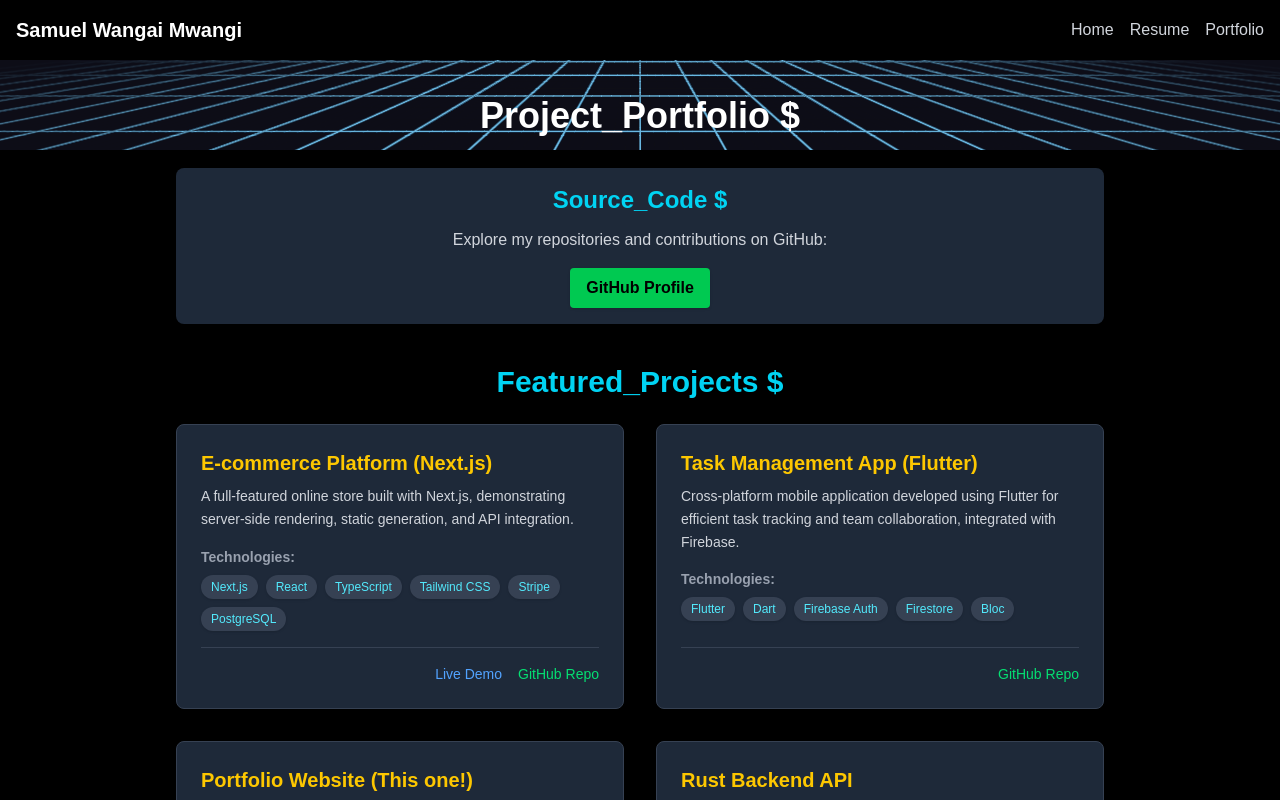
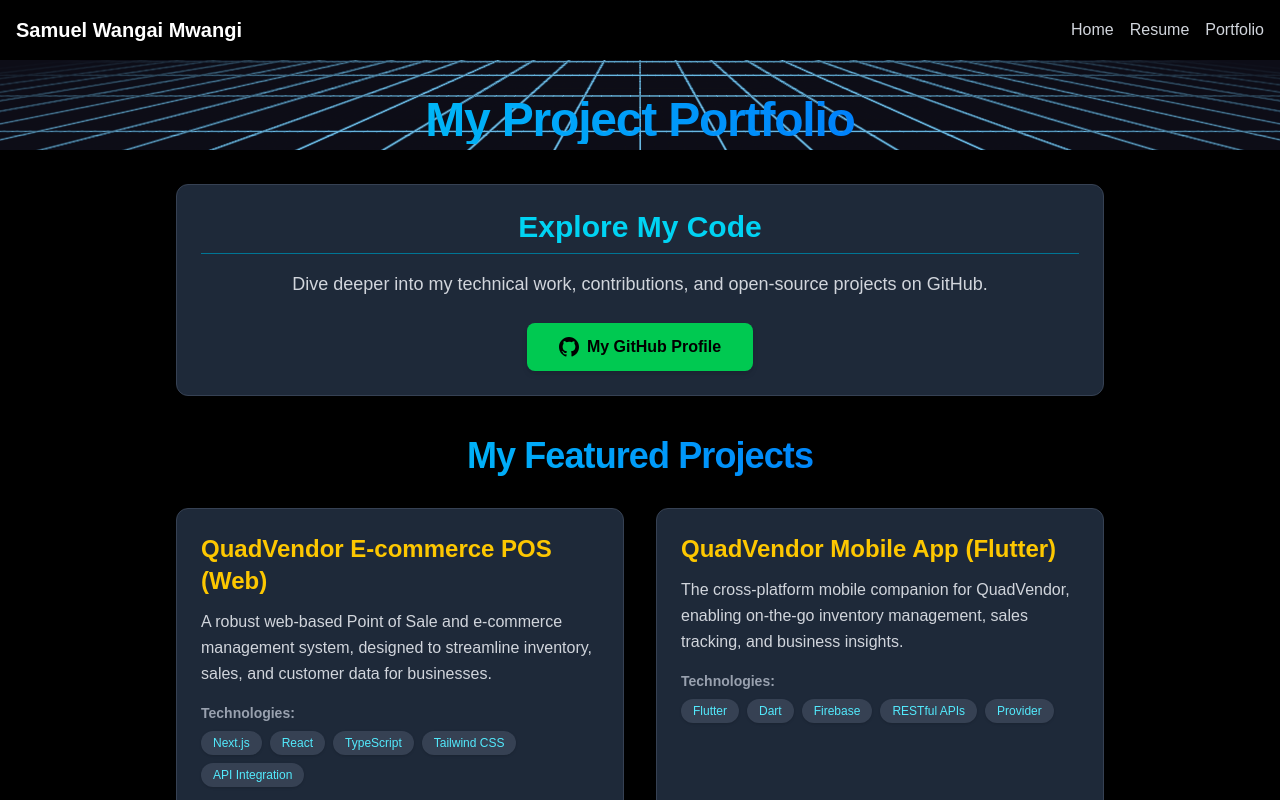
Before and after one commit to swangai7178/portfolio, a Next.js app: page /portfolio in a window 1280 px wide. Built offline with nearby package versions, Linux system fonts and the light colour scheme.

Commit message:
update on orderspage

```diff
--- a/src/app/portfolio/page.tsx
+++ b/src/app/portfolio/page.tsx
@@ -3,64 +3,80 @@
  * All rights reserved.
  */
 // src/app/portfolio/page.tsx
-import Navbar from '@/app/component/navbar'; // Ensure path is correct
-import DeveloperVibeBackground from '@/app/component/StaticStarsBackground'; // Ensure path is correct
+import Navbar from '@/app/component/navbar';
+import DeveloperVibeBackground from '@/app/component/StaticStarsBackground';
 import Link from 'next/link';
 import React from 'react';
 
-// --- Placeholder Project Data ---
-// Replace this array with your actual project details
+// --- Actual Project Data ---
 const projects = [
   {
     id: 1,
-    title: "E-commerce Platform (Next.js)",
-    description: "A full-featured online store built with Next.js, demonstrating server-side rendering, static generation, and API integration.",
-    tech: ["Next.js", "React", "TypeScript", "Tailwind CSS", "Stripe", "PostgreSQL"],
-    liveUrl: "#", // Replace with actual Live Demo URL or null
-    repoUrl: "#", // Replace with actual GitHub Repo URL or null
+    title: "QuadVendor E-commerce POS (Web)",
+    description: "A robust web-based Point of Sale and e-commerce management system, designed to streamline inventory, sales, and customer data for businesses.",
+    tech: ["Next.js", "React", "TypeScript", "Tailwind CSS", "API Integration"],
+    liveUrl: "https://quadvendor.net/",
+    repoUrl: null, // Private repo for commercial projects
   },
   {
     id: 2,
-    title: "Task Management App (Flutter)",
-    description: "Cross-platform mobile application developed using Flutter for efficient task tracking and team collaboration, integrated with Firebase.",
-    tech: ["Flutter", "Dart", "Firebase Auth", "Firestore", "Bloc"],
-    liveUrl: null, // Replace with App Store/Play Store link or null
-    repoUrl: "#", // Replace with actual GitHub Repo URL or null
+    title: "QuadVendor Mobile App (Flutter)",
+    description: "The cross-platform mobile companion for QuadVendor, enabling on-the-go inventory management, sales tracking, and business insights.",
+    tech: ["Flutter", "Dart", "Firebase", "RESTful APIs", "Provider"],
+    liveUrl: "https://play.google.com/store/apps/details?id=com.quadvendor.pos&hl=en", // Links are in Published Apps section
+    repoUrl: null, // Private repo for commercial projects
   },
   {
     id: 3,
-    title: "Portfolio Website (This one!)",
-    description: "Personal portfolio site built with Next.js and Tailwind CSS, showcasing projects and skills with a dynamic background.",
-    tech: ["Next.js", "React", "TypeScript", "Tailwind CSS", "Vercel"],
-    liveUrl: "/", // Link to the site itself
-    repoUrl: "https://github.com/swangai7178/your-portfolio-repo", // Replace with your repo link
+    title: "Sahibu360 E-commerce Platform (Web)",
+    description: "A comprehensive web-based e-commerce solution for sellers and buyers, offering product listing, secure transactions, and order management.",
+    tech: ["Next.js", "React", "TypeScript", "Tailwind CSS", "Payment Gateways"],
+    liveUrl: "https://sahibu360.net/",
+    repoUrl: null, // Private repo for commercial projects
   },
   {
     id: 4,
-    title: "Rust Backend API",
-    description: "RESTful API service built with Rust and Actix-web, featuring high performance and secure authentication.",
-    tech: ["Rust", "Actix-web", "PostgreSQL", "JWT", "Docker"],
-    liveUrl: null,
-    repoUrl: "#",
+    title: "Sahibu Mobile App (Flutter)",
+    description: "The official mobile application for the Sahibu360 platform, providing a seamless shopping and selling experience for users.",
+    tech: ["Flutter", "Dart", "Firebase", "Provider", "API Integration"],
+    liveUrl: "https://play.google.com/store/apps/details?id=com.sahibumanager.sahibu&hl=en", // Links are in Published Apps section
+    repoUrl: null, // Private repo for commercial projects
   },
   {
     id: 5,
-    title: "Weather App (React)",
-    description: "A weather forecasting application built with React and OpenWeather API, providing real-time weather updates.",
-    tech: ["React", "JavaScript", "CSS", "OpenWeather API"],
-    liveUrl: "#", // Replace with actual Live Demo URL or null
-    repoUrl: "https://github.com/swangai7178/weather-app", // Replace with actual GitHub Repo URL or null
+    title: "Smartply Mobile App (Flutter)",
+    description: "An intuitive cross-platform application designed for eccomerce sales.",
+    tech: ["Flutter", "Dart", "IoT Integration", "Real-time Data"],
+    liveUrl: "https://play.google.com/store/apps/details?id=com.smartply.ecommerce&hl=en", // Links are in Published Apps section
+    repoUrl: null, // Private repo for commercial projects
   },
   {
     id: 6,
-    title: "Blog Platform (Django)",
-    description: "A blogging platform built with Django, featuring user authentication, post creation, and comment functionality.",
-    tech: ["Django", "Python", "SQLite", "Bootstrap"],
-    liveUrl: null,
-    repoUrl: "https://github.com/swangai7178/django-blog-platform", // Replace with actual GitHub Repo URL or null
+    title: "Murimi Murango & Advocates (Web)",
+    description: "A professional and responsive website for a law firm, designed to establish an online presence and provide essential information to clients.",
+    tech: ["Next.js", "React", "TypeScript", "Tailwind CSS", "SEO Optimization"],
+    liveUrl: "https://murimimurangoandadvocates.com/",
+    repoUrl: null, // Private repo for client projects
   },
+  {
+    id: 7,
+    title: "Rising Gamers (Web Application)",
+    description: "A dynamic web platform for gamers, featuring user profiles, game discovery, and community interaction. Built for performance and user engagement.",
+    tech: ["Next.js", "React", "TypeScript", "Tailwind CSS", "Vercel Deployment"],
+    liveUrl: "https://rising-gamers.vercel.app/",
+    repoUrl: "https://github.com/your-repo-for-rising-gamers", // Replace with actual GitHub Repo URL if public
+  },
+  {
+    id: 8,
+    title: "Kenyan Counties Package (Flutter)",
+    description: "Authored and published the `kenya_counties` package on pub.dev. This Flutter package provides a seamless and efficient way for developers to integrate and manage Kenyan county data in their applications, enhancing localized user experiences.",
+    tech: ["Flutter", "Dart", "Pub.dev", "Package Development"],
+    liveUrl: "https://pub.dev/packages/kenya_counties",
+    repoUrl: "https://github.com/swangai7178/kenya_counties", // Assuming you'd have a public repo for your package
+  },
+  // You can add more projects here following the same structure
 ];
-// --- End Placeholder Project Data ---
+// --- End Actual Project Data ---
 
 
 export default function PortfolioPage() {
@@ -79,36 +95,43 @@ export default function PortfolioPage() {
 
         {/* 5. Main Content Wrapper: Centering, padding, max-width */}
         <main className="container mx-auto max-w-5xl text-white px-4 md:px-8 lg:px-12"> {/* Increased max-width slightly for portfolio */}
-          <h1 className="text-4xl font-bold mb-8 text-center"> Project_Portfolio $</h1>
+          <h1 className="text-5xl font-extrabold mb-10 text-center tracking-tight text-transparent bg-clip-text bg-gradient-to-r from-cyan-400 to-blue-600">
+            My Project Portfolio
+          </h1>
 
           {/* GitHub Link Section */}
-          <section className="mb-10 p-4 bg-gray-800 bg-opacity-70 rounded-lg text-center shadow-md">
-            <h2 className="text-2xl font-semibold mb-3 text-cyan-400"> Source_Code $</h2>
-            <p className="text-gray-300 mb-4">Explore my repositories and contributions on GitHub:</p>
+          <section className="mb-10 p-6 bg-gray-800 bg-opacity-70 rounded-xl shadow-lg border border-gray-700 text-center">
+            <h2 className="text-3xl font-bold mb-4 text-cyan-400 border-b border-cyan-700 pb-2">Explore My Code</h2>
+            <p className="text-lg text-gray-300 mb-6 leading-relaxed">
+              Dive deeper into my technical work, contributions, and open-source projects on GitHub.
+            </p>
             <Link href="https://github.com/swangai7178" target="_blank" rel="noopener noreferrer"
-                  className="inline-block bg-green-500 hover:bg-green-600 text-black font-bold py-2 px-4 rounded transition-colors duration-300 shadow hover:shadow-lg">
-              GitHub Profile
+                  className="inline-flex items-center px-8 py-3 bg-green-500 text-black font-semibold rounded-lg shadow-md hover:bg-green-600 transform hover:scale-105 transition-all duration-300 ease-in-out">
+              <svg className="w-5 h-5 mr-2" fill="currentColor" viewBox="0 0 20 20" xmlns="http://www.w3.org/2000/svg"><path fillRule="evenodd" d="M10 0C4.477 0 0 4.484 0 10.017c0 4.417 2.865 8.163 6.839 9.489.5.092.682-.217.682-.483 0-.237-.008-.868-.013-1.703-2.782.605-3.369-1.343-3.369-1.343-.454-1.157-1.11-1.467-1.11-1.467-.908-.62.069-.608.069-.608 1.007.07 1.532 1.03 1.532 1.03.89 1.529 2.342 1.088 2.91.829.091-.643.35-1.088.636-1.338-2.22-.253-4.555-1.116-4.555-4.949 0-1.09.39-1.984 1.03-2.684-.104-.253-.448-1.272.099-2.65 0 0 .84-.27 2.75 1.026A9.564 9.564 0 0110 4.844c.85.004 1.705.115 2.504.337 1.909-1.296 2.747-1.026 2.747-1.026.546 1.378.202 2.397.099 2.65.64.7 1.03 1.594 1.03 2.684 0 3.841-2.339 4.686-4.568 4.935.359.308.678.917.678 1.846 0 1.338-.012 2.419-.012 2.747 0 .268.18.577.688.483C17.146 18.17 20 14.417 20 10.017 20 4.484 15.522 0 10 0z" clipRule="evenodd" /></svg>
+              My GitHub Profile
             </Link>
           </section>
 
           {/* --- Featured Projects Section --- */}
           <section className="mb-10">
-            <h2 className="text-3xl font-semibold mb-6 text-center text-cyan-400">Featured_Projects $</h2>
+            <h2 className="text-4xl font-bold mb-8 text-center tracking-tight text-transparent bg-clip-text bg-gradient-to-r from-cyan-400 to-blue-600">
+              My Featured Projects
+            </h2>
             {/* Grid layout for project cards */}
-            <div className="grid grid-cols-1 md:grid-cols-2 lg:grid-cols-2 gap-8"> {/* Adjust columns as needed */}
+            <div className="grid grid-cols-1 md:grid-cols-2 lg:grid-cols-2 gap-8">
               {projects.map((project) => (
                 // Project Card
-                <div key={project.id} className="bg-gray-800 bg-opacity-80 rounded-lg p-6 shadow-lg hover:shadow-cyan-500/40 transition-shadow duration-300 flex flex-col border border-gray-700 hover:border-cyan-600">
+                <div key={project.id} className="bg-gray-800 bg-opacity-80 rounded-xl p-6 shadow-lg hover:shadow-cyan-500/40 transition-shadow duration-300 flex flex-col border border-gray-700 hover:border-cyan-600">
                   {/* Project Content */}
                   <div className="flex-grow">
-                    <h3 className="text-xl font-bold mb-2 text-yellow-400">{project.title}</h3>
-                    <p className="text-gray-300 mb-4 text-sm leading-relaxed">{project.description}</p>
+                    <h3 className="text-2xl font-bold mb-3 text-yellow-400">{project.title}</h3>
+                    <p className="text-gray-300 mb-4 text-md leading-relaxed">{project.description}</p>
                     {/* Technologies Used */}
                     <div className="mb-4">
                       <p className="text-sm font-semibold text-gray-400 mb-2">Technologies:</p>
                       <div className="flex flex-wrap gap-2">
                         {project.tech.map((techItem) => (
-                          <span key={techItem} className="bg-gray-700 text-cyan-300 text-xs font-medium px-2.5 py-1 rounded-full shadow">
+                          <span key={techItem} className="bg-gray-700 text-cyan-300 text-xs font-medium px-3 py-1 rounded-full shadow">
                             {techItem}
                           </span>
                         ))}
@@ -116,40 +139,77 @@ export default function PortfolioPage() {
                     </div>
                   </div>
                   {/* Links Section (aligned to bottom) */}
-                  <div className="mt-auto pt-4 border-t border-gray-700 flex justify-end space-x-4">
+                  <div className="mt-auto pt-5 border-t border-gray-700 flex justify-end space-x-4">
                     {project.liveUrl && (
                       <Link href={project.liveUrl} target="_blank" rel="noopener noreferrer"
-                            className="text-sm text-blue-400 hover:text-blue-300 transition-colors duration-300 font-medium hover:underline">
+                            className="inline-flex items-center text-blue-400 hover:text-blue-300 transition-colors duration-300 font-medium hover:underline text-sm md:text-base">
                         Live Demo
+                        <svg className="ml-1 w-4 h-4" fill="none" stroke="currentColor" viewBox="0 0 24 24" xmlns="http://www.w3.org/2000/svg"><path strokeLinecap="round" strokeLinejoin="round" strokeWidth="2" d="M10 6H6a2 2 0 00-2 2v10a2 2 0 002 2h10a2 2 0 002-2v-4M14 4h6m0 0v6m0-6L10 14"></path></svg>
                       </Link>
                     )}
                     {project.repoUrl && (
                       <Link href={project.repoUrl} target="_blank" rel="noopener noreferrer"
-                            className="text-sm text-green-400 hover:text-green-300 transition-colors duration-300 font-medium hover:underline">
+                            className="inline-flex items-center text-green-400 hover:text-green-300 transition-colors duration-300 font-medium hover:underline text-sm md:text-base">
                         GitHub Repo
+                        <svg className="ml-1 w-4 h-4" fill="currentColor" viewBox="0 0 20 20" xmlns="http://www.w3.org/2000/svg"><path fillRule="evenodd" d="M10 0C4.477 0 0 4.484 0 10.017c0 4.417 2.865 8.163 6.839 9.489.5.092.682-.217.682-.483 0-.237-.008-.868-.013-1.703-2.782.605-3.369-1.343-3.369-1.343-.454-1.157-1.11-1.467-1.11-1.467-.908-.62.069-.608.069-.608 1.007.07 1.532 1.03 1.532 1.03.89 1.529 2.342 1.088 2.91.829.091-.643.35-1.088.636-1.338-2.22-.253-4.555-1.116-4.555-4.949 0-1.09.39-1.984 1.03-2.684-.104-.253-.448-1.272.099-2.65 0 0 .84-.27 2.75 1.026A9.564 9.564 0 0110 4.844c.85.004 1.705.115 2.504.337 1.909-1.296 2.747-1.026 2.747-1.026.546 1.378.202 2.397.099 2.65.64.7 1.03 1.594 1.03 2.684 0 3.841-2.339 4.686-4.568 4.935.359.308.678.917.678 1.846 0 1.338-.012 2.419-.012 2.747 0 .268.18.577.688.483C17.146 18.17 20 14.417 20 10.017 20 4.484 15.522 0 10 0z" clipRule="evenodd" /></svg>
                       </Link>
                     )}
-                    {/* Add Case Study link if applicable */}
-                    {/* {project.caseStudyUrl && ( ... )} */}
                   </div>
                 </div>
               ))}
             </div>
           </section>
-          {/* --- End Featured Projects Section --- */}
 
+          {/* Published Apps Section */}
+          <section className="mb-10 p-6 bg-gray-800 bg-opacity-70 rounded-xl shadow-lg border border-gray-700 text-center">
+            <h2 className="text-3xl font-bold mb-4 text-cyan-400 border-b border-cyan-700 pb-2">Published Applications</h2>
+            <p className="text-lg text-gray-300 mb-6 leading-relaxed">
+              Explore my mobile applications available on official app stores.
+            </p>
+            <div className="flex flex-col sm:flex-row justify-center items-center space-y-4 sm:space-y-0 sm:space-x-8">
+                {/* QuadVendor */}
+                <div className="flex flex-col items-center">
+                    <p className="text-md font-semibold text-yellow-400 mb-2">QuadVendor App</p>
+                    <div className="flex space-x-4">
+                        <Link href="https://play.google.com/store/apps/details?id=com.quadvendor.pos&hl=en" target="_blank" rel="noopener noreferrer" className="inline-flex items-center bg-green-700 hover:bg-green-600 text-white font-medium py-2 px-4 rounded-lg transition-colors duration-300 text-sm">
+                            Google Play
+                        </Link>
+                        <Link href="https://apps.apple.com/us/app/quadvendor-pos/id1660764963" target="_blank" rel="noopener noreferrer" className="inline-flex items-center bg-blue-700 hover:bg-blue-600 text-white font-medium py-2 px-4 rounded-lg transition-colors duration-300 text-sm">
+                            App Store
+                        </Link>
+                    </div>
+                </div>
 
-          {/* Published Apps Section (Optional - you might integrate these into Featured Projects) */}
-          <section className="mb-8 p-4 bg-gray-800 bg-opacity-70 rounded-lg shadow-md">
-            <h2 className="text-2xl font-semibold mb-3 text-cyan-400"> Published_Apps</h2>
-            <p className="text-gray-300 mb-4">Direct links to applications published on app stores (if applicable):</p>
-            <div className="flex justify-center items-center space-x-4">
-                {/* Replace # with actual links to Google Play Developer page or specific apps */}
-                <Link href="https://play.google.com/store/apps/developer?id=Giga+Cypher+Systems+Ltd&hl=en" target="_blank" rel="noopener noreferrer" className="text-green-400 hover:text-green-300 transition-colors duration-300 font-medium hover:underline">Android Apps</Link>
-                <span className="text-gray-500">|</span>
-                {/* Replace # with actual links to App Store page or specific apps */}
-                <Link href="https://apps.apple.com/ke/developer/dan-gicho/id1560544094" target="_blank" rel="noopener noreferrer" className="text-blue-400 hover:text-blue-300 transition-colors duration-300 font-medium hover:underline">iOS Apps</Link>
+                {/* Sahibu App */}
+                <div className="flex flex-col items-center">
+                    <p className="text-md font-semibold text-yellow-400 mb-2">Sahibu App</p>
+                    <div className="flex space-x-4">
+                        <Link href="https://play.google.com/store/apps/details?id=com.sahibumanager.sahibu&hl=en" target="_blank" rel="noopener noreferrer" className="inline-flex items-center bg-green-700 hover:bg-green-600 text-white font-medium py-2 px-4 rounded-lg transition-colors duration-300 text-sm">
+                            Google Play
+                        </Link>
+                        <Link href="https://apps.apple.com/us/app/sahibu-manager/id1560544092" target="_blank" rel="noopener noreferrer" className="inline-flex items-center bg-blue-700 hover:bg-blue-600 text-white font-medium py-2 px-4 rounded-lg transition-colors duration-300 text-sm">
+                            App Store
+                        </Link>
+                    </div>
+                </div>
+
+                {/* Smartply App */}
+                <div className="flex flex-col items-center">
+                    <p className="text-md font-semibold text-yellow-400 mb-2">Smartply App</p>
+                    <div className="flex space-x-4">
+                        {/* Assuming Smartply is also on Play Store/App Store */}
+                        <Link href="https://play.google.com/store/apps/details?id=com.smartply.ecommerce&hl=en" target="_blank" rel="noopener noreferrer" className="inline-flex items-center bg-green-700 hover:bg-green-600 text-white font-medium py-2 px-4 rounded-lg transition-colors duration-300 text-sm">
+                             Google Play
+                        </Link>
+                        <Link href="https://apps.apple.com/us/app/smartply-connect/id6464480843" target="_blank" rel="noopener noreferrer" className="inline-flex items-center bg-blue-700 hover:bg-blue-600 text-white font-medium py-2 px-4 rounded-lg transition-colors duration-300 text-sm">
+                           App Store
+                        </Link>
+                    </div>
+                </div>
             </div>
+            <p className="text-sm text-gray-500 mt-6">
+                Note: Some apps may have region restrictions. If a link doesn't work, search for the app name directly on your region's store.
+            </p>
           </section>
 
         </main>
```
